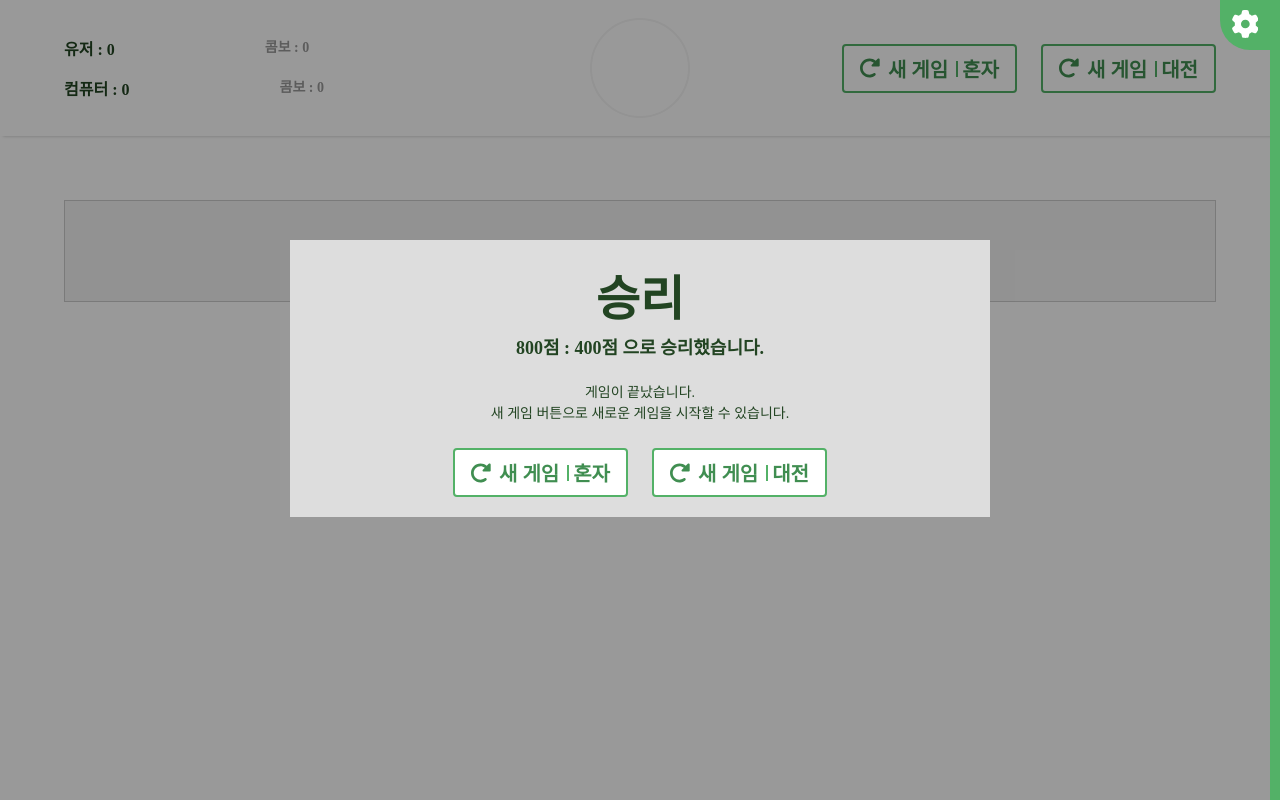
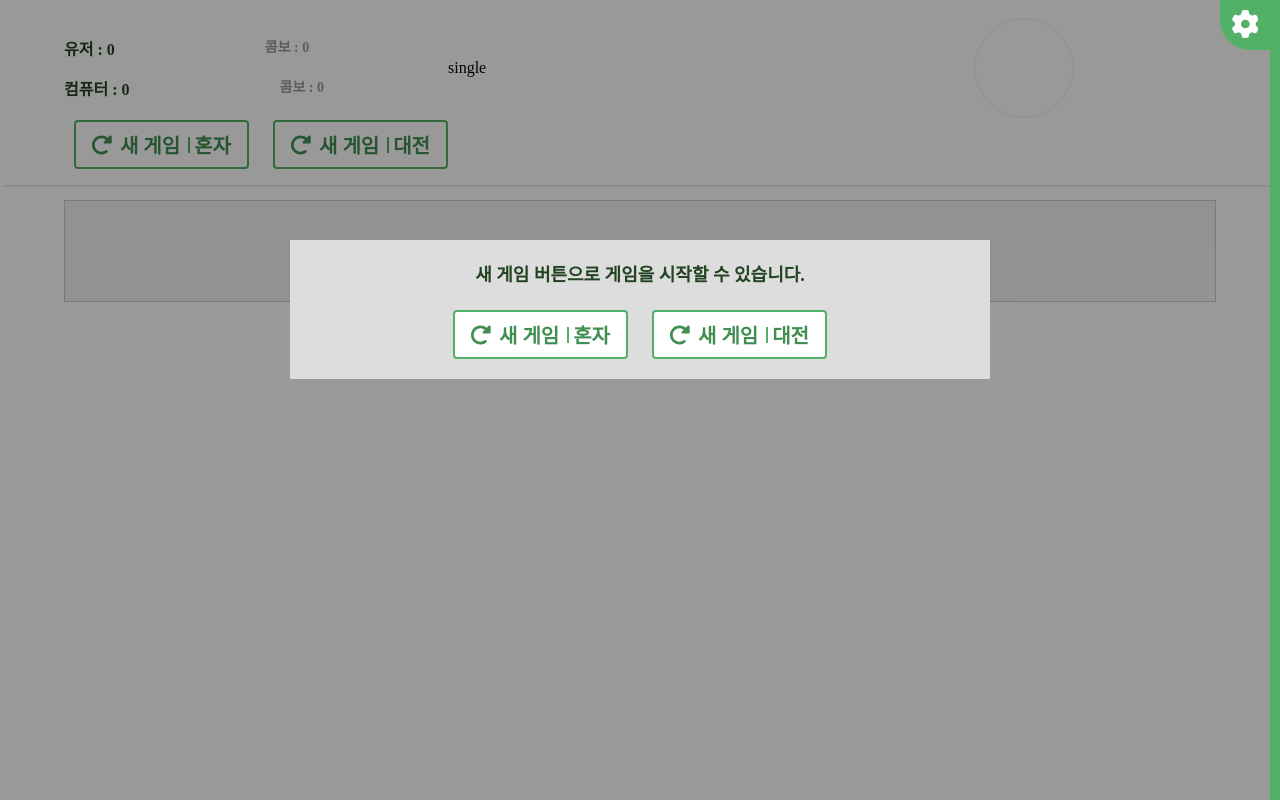
Before and after one commit to uauu89/cardMatch2, a React (Vite) app: page / in a window 1280 px wide. Built offline with nearby package versions, Linux system fonts and the light colour scheme.

Commit message:
work basic game logic(without com algorithm), wip change current player

```diff
--- a/src/component/GameBoard/Card.tsx
+++ b/src/component/GameBoard/Card.tsx
@@ -25,8 +25,9 @@ export default function Card({
 } : CardProps){
 
 
-    const gamePhase = useGameStore(state=>state.gamePhase);
-    const turnState = useGameStore(state=>state.turnState);
+    const gamePhase = useGameStore(state => state.gamePhase);
+    const turnState = useGameStore(state => state.turnState);
+    const currentPlayer = useGameStore(state => state.currentPlayer);
     const opt_cardPreview = useGameStore(state=>state.opt_cardPreview);
 
     // const {setGamePhase, setTurnState} = useGameStore(useShallow(state=>({
@@ -61,7 +62,7 @@ export default function Card({
             style={styleAttr}
             onAnimationEnd={handleAnimationEnd}
             onClick={()=>{
-                if(gamePhase === "playing" && turnState === "active" && !opend){
+                if(gamePhase === "playing" && turnState === "active" && currentPlayer !== "ai" && !opend){
                     handler_click();
                 }
             }}
--- a/src/component/GameBoard/GameBoard.tsx
+++ b/src/component/GameBoard/GameBoard.tsx
@@ -75,7 +75,9 @@ export default function GameBoard(){
                 }
             }else{
                 wrongScore(currentPlayer);
-                setCurrentPlayer(getNextPlayer(currentPlayer));
+                if(gameMode === "vs"){
+                    setCurrentPlayer(getNextPlayer(currentPlayer));
+                }
             }
         }
 
@@ -86,7 +88,21 @@ export default function GameBoard(){
 
     }
 
-    const getNextPlayer = (player: "single" | "player" | "ai") => player === "player" ? "ai" : "player";
+    // const getNextPlayer = (player: "single" | "player" | "ai") => player === "player" ? "ai" : "player";
+
+
+
+    const setNextPlayer = () => {
+        const NEXT_PLAYER_MAP = {
+            player: "ai",
+            ai: "player",
+            single: "single"
+        };
+
+    }
+
+const getNextPlayer = (player) => NEXT_PLAYER_MAP[player] || player;
+
 
     const cardClick = (index: number)=>{
         openCards(index);
--- a/src/component/GameHUD/GameHUD.tsx
+++ b/src/component/GameHUD/GameHUD.tsx
@@ -3,6 +3,7 @@ import Timer from "./Timer";
 import GameButton from "../ui/GameButton";
 
 import "./GameHUD.css";
+import { useGameStore } from "../../stores/useGameStore";
 
 
 interface HudProps{
@@ -15,9 +16,13 @@ interface HudProps{
 
 const GameHUD = ()=>{
 
+    const currentPlayer = useGameStore(state => state.currentPlayer);
     return (
         <div className="GameHUD">
             <Score />
+            <div>
+                {currentPlayer}
+            </div>
             <Timer />
             <div className="GameButton__container">
                 <GameButton inputGameMode="single"/>
--- a/src/component/GameHUD/Timer.tsx
+++ b/src/component/GameHUD/Timer.tsx
@@ -34,20 +34,6 @@ const Timer = ()=>{
             return;
         };
 
-        // timerRef.current = window.setInterval(()=>{
-        //     setTimeRemaining(prev=>{
-        //         if(prev <= 1){
-        //             clearInterval(timerRef.current!);
-        //             timerRef.current = null;
-        //             resetOpenedCards();
-        //             setTimerOn(false);
-        //             setTurnState("transition");
-        //             return 0;
-        //         }
-        //         return prev -1;
-        //     });
-        // }, 1000);
-
         timerRef.current = window.setInterval(() => {
             setTimeRemaining(prev => (prev > 0 ? prev - 1 : 0));
         }, 1000);
@@ -58,32 +44,19 @@ const Timer = ()=>{
                 timerRef.current = null;
             }
         }
-
-
-
     }, [timerOn]);
 
     useEffect(() => {
         if (timeRemaining === 0 && timerOn) {
-            // 타이머 중지
             if (timerRef.current) {
                 clearInterval(timerRef.current);
                 timerRef.current = null;
             }
-
-            // 상태 변경 로직을 렌더링 사이클 밖에서 실행 (안전함)
             resetOpenedCards();
             setTimerOn(false);
             setTurnState("transition");
-
-            // 비동기 처리도 여기서 수행
-            // const handleTransition = async () => {
-            //     await syncDelay(500);
-            //     setTurnState("active");
-            // };
-            // handleTransition();
         }
-    }, [timeRemaining, timerOn]); // timeRemaining이 0이 되는 순간을 감시
+    }, [timeRemaining, timerOn]);
 
     return(
         <div className="Timer">
--- a/src/component/GameOver/GameOver.tsx
+++ b/src/component/GameOver/GameOver.tsx
@@ -1,33 +1,75 @@
+import { useShallow } from "zustand/shallow";
+import { useGameStore } from "../../stores/useGameStore";
+import { useScoreStore } from "../../stores/useScoreStore";
 import GameButton from "../ui/GameButton";
 import "./GameOver.css"
 
+const getResultMessage = (gameMode: "single" | "vs", playerScore: number, aiScore: number) => {
+    if(gameMode === "single"){
+        return {
+            result: "게임 종료",
+            score: `최종점수 : ${playerScore}점`
+        }
+    }
+
+    if(playerScore > aiScore){
+        return {
+            result: "승리",
+            score: `${playerScore}점 : ${aiScore}점으로 승리했습니다.`
+        }
+    }
+
+    if(playerScore < aiScore){
+        return {
+            result: "패배",
+            score: `${playerScore}점 : ${aiScore}점으로 패배했습니다.`
+        }
+    }
+
+    return{
+        result: "무승부",
+        score: `${playerScore}점 : ${aiScore}점으로 무승부입니다.`
+    }
+
+}
+
 const GameOver = ()=>{
+    const {gamePhase, gameMode} = useGameStore(useShallow(state => ({
+        gamePhase: state.gamePhase,
+        gameMode: state.gameMode,
+    })));
+    const {playerScore, aiScore} = useScoreStore(useShallow(state => ({
+        playerScore: state.playerScore,
+        aiScore: state.aiScore,
+    })));
+
+    if(gamePhase === "ready") {
+        return (
+            <div className="GameOver__bg">
+                <div className="GameOver__window">
+                    새 게임 버튼으로 게임을 시작할 수 있습니다.
+                    <div className="GameButtonWrap">
+                        <GameButton inputGameMode="single"/>
+                        <GameButton inputGameMode="vs"/>
+                    </div>
+                </div>
+            </div>
+        )
+
+    }
+
+    const {result, score} = getResultMessage(gameMode, playerScore, aiScore);
 
     return (
         <div className="GameOver__bg">
+            <div className="GameOver__window">
+                <h2 className="GameOver__title">{result}</h2>
+                <p>{score}</p>
 
-            <div className="GameOver__window">
-                {/* <>
-                    새 게임 버튼으로 새로운 게임을 시작할 수 있습니다.
-                </> */}
-
-                {/* <>
-                    <h2 className="GameOver__title">게임 종료</h2>
-                    <p>최종점수 : 900</p>
-                    <div>
-                        <p>게임이 끝났습니다.</p>
-                        <p>새 게임 버튼으로 새로운 게임을 시작할 수 있습니다.</p>
-                    </div>
-                </> */}
-
-                <>
-                    <h2 className="GameOver__title">승리</h2>
-                    <p>800점 : 400점 으로 승리했습니다.</p>
-                    <div className="div">
-                        <p>게임이 끝났습니다.</p>
-                        <p>새 게임 버튼으로 새로운 게임을 시작할 수 있습니다.</p>
-                    </div>
-                </>
+                <div className="div">
+                    <p>게임이 끝났습니다.</p>
+                    <p>새 게임 버튼으로 새로운 게임을 시작할 수 있습니다.</p>
+                </div>
 
                 <div className="GameButtonWrap">
                     <GameButton inputGameMode="single"/>
--- a/src/component/ui/GameButton.tsx
+++ b/src/component/ui/GameButton.tsx
@@ -15,11 +15,12 @@ interface GameButtonProps {
 
 const GameButton = ({inputGameMode} : GameButtonProps)=>{
 
-    const { setGameMode, setGamePhase, setTurnState, applyGameOption } = useGameStore(useShallow(state => ({
+    const { setGameMode, setGamePhase, setTurnState, applyGameOption, determineFirstPlayer } = useGameStore(useShallow(state => ({
         setGameMode: state.setGameMode,
         setGamePhase: state.setGamePhase,
         setTurnState: state.setTurnState,
         applyGameOption: state.applyGameOption,
+        determineFirstPlayer: state.determineFirstPlayer,
     })));
 
     const shuffleCards = useCardsStore(state=>state.shuffleCards);
@@ -34,6 +35,7 @@ const GameButton = ({inputGameMode} : GameButtonProps)=>{
         applyGameOption();
         setGameMode(inputGameMode);
         setGamePhase("gameStart");
+        determineFirstPlayer();
 
         await syncDelay(10);
 
--- a/src/stores/useGameStore.ts
+++ b/src/stores/useGameStore.ts
@@ -6,7 +6,6 @@ interface GameProps {
     gamePhase: "ready" | "gameOver" | "gameStart" | "dealing" | "playing";
     turnState: "active" | "transition" | "paused";
     currentPlayer: "single" | "player" | "ai";
-
 
     opt_cardNum: number;
     opt_timerDuration: number;
@@ -22,85 +21,15 @@ interface GameProps {
     setTurnState: (turn: "active" | "transition" | "paused") => void;
     setCurrentPlayer: (player: "single" | "player" | "ai") => void;
     applyGameOption: () => void;
+    determineFirstPlayer: () => void;
 
 }
-
-
-/*
-    타이머 여부
-
-    - 타이머 작동 > setInterval
-    - 타임아웃 > state
-    - 타이머 리셋 > 타이머 초기화
-
-    >>> 타이머 자체는 타이머 로컬로 작성
-
-
-
-    게임 시작버튼 클릭하면(){
-        1. cardShuffle()  // 카드배열(cards_value) 생성
-        2. gamePhase를 "dealing"으로 변경
-            * 1, 2번 조건으로 카드 컴포넌트 렌더링,
-            * 카드 렌더링 완료 후 카드컴포넌트에서 1) gamePhase를 "playing"으로 변경, 2)turnState를 "active"로 변경
-    }
-
-
-    타이머 컴포넌트에서
-    useEffect(()=>{
-        if(turnState가 active일 때){
-
-            타이머 작동 setInterval(()=>{
-
-            if(타이머가 0초가 되면){
-                1. turnState를 "transition"으로 변경
-
-                3. resetOpenedCards() 실행
-                4. 점수계산 정답콤보수 초기화
-                5. turnState를 "active"로 변경
-            }
-
-
-            }, 1000)
-
-        }else if(turnState가 transition일 때){
-            1. clearInterval
-            2. 타이머 남은시간 초기화
-        }
-
-    }, [turnState])
-
-
-    카드 컴포넌트 클릭 이벤트에서
-    if(카드 두 장을 선택하면 ){
-        1. turnState를 "transition"으로 변경
-
-        3. 두 장의 카드 정답여부 체크
-            if(정답이면){
-                markCardOwner()    //cards_owner[]에 정답표시
-                점수 계산
-                if(모든 카드를 맞췄는지){
-                    게임종료 처리
-                }
-            }else{
-                점수계산 정답콤보수 초기화
-            }
-        4. resetOpenedCards() 실행
-        5. turnState를 "active"로 변경
-    }
-
-
-
-
-
-*/
-
 
 export const useGameStore = create<GameProps>(set=>({
     gameMode: "single",
     gamePhase: "ready",
     turnState: "paused",
     currentPlayer: "single",
-
 
     opt_cardNum: 6,
     opt_timerDuration: 20,
@@ -110,7 +39,6 @@ export const useGameStore = create<GameProps>(set=>({
     difficultyDetails: {
         remains: 10,
     },
-
 
     setGameMode: (mode: "single" | "vs") => set({gameMode: mode}),
     setGamePhase: (phase: "ready" | "gameOver" | "gameStart" | "dealing" | "playing") => set({gamePhase: phase}),
@@ -130,6 +58,20 @@ export const useGameStore = create<GameProps>(set=>({
             },
         })
 
+    },
+
+    determineFirstPlayer: () => {
+        set(state => {
+            const gameMode = state.gameMode;
+            const firstPlayer = gameMode === "single" ? "single" : "player";
+            return {
+                currentPlayer: firstPlayer
+            }
+
+        })
     }
 
+
+
+
 }))
```
